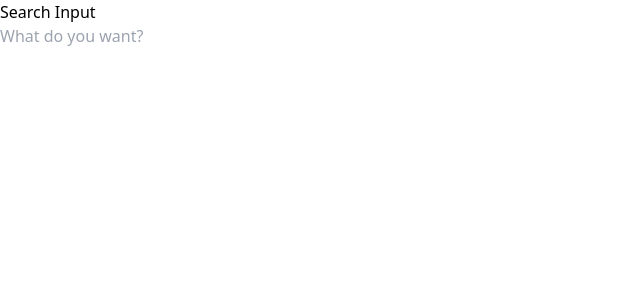
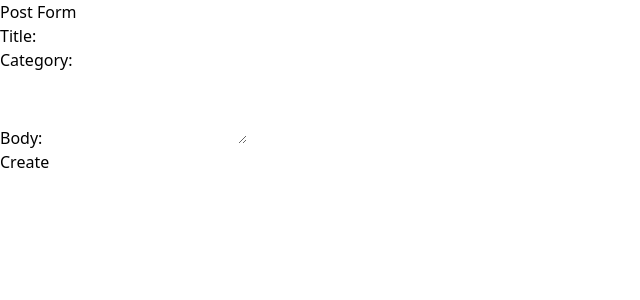
Before and after one commit to hamideslami72/react-vite-app, a React (Vite) app: page / in a window 1280 px wide. Shown: the top 300 px of the page, without its empty margins (0-640 px from the left). Built offline with nearby package versions, Linux system fonts and the light colour scheme.

Commit message:
show message Created

```diff
--- a/package.json
+++ b/package.json
@@ -10,6 +10,7 @@
     "preview": "vite preview"
   },
   "dependencies": {
+    "@heroicons/react": "^2.1.1",
     "bootstrap": "^5.3.3",
     "react": "^18.2.0",
     "react-bootstrap": "^2.10.1",
--- a/src/components/home/Main.jsx
+++ b/src/components/home/Main.jsx
@@ -4,6 +4,7 @@ import SearchInput from "./SearchInput";
 import StopWatch from "./StopWatch";
 import Video from "./Video";
 import StatusUser from "./StatusUser";
+import PostForm from "./PostForm";
 
 
 export default function Main(){
@@ -27,7 +28,8 @@ export default function Main(){
                 {/* <StopWatch /> */}
                 {/* <Video /> */}
                 {/* <StatusUser /> */}
-                <SearchInput />
+                {/* <SearchInput /> */}
+                <PostForm />
                 { todoSetting.map((item) => (item.isActive ? <TodoApp key={item.id} todoSetting={item}/> : '' )) }
             </div>
         </>
--- /dev/null
+++ b/src/components/home/PostForm.jsx
@@ -0,0 +1,95 @@
+import { useState } from "react"
+import useFormInput from "../hook/useFormInput"
+import Alert from "../shared/Alert"
+
+
+export default function PostForm(){
+
+    const titleFormProps = useFormInput('')
+    const categoryFormProps = useFormInput('')
+    const bodyFormProps = useFormInput('')
+
+    const [showMessageSucces, setShowMessageSucces] = useState(false)
+
+    const onSubmitFormHandler = async(event) => {
+        event.preventDefault();
+        let data = {
+            title: titleFormProps?.value,
+            category: categoryFormProps?.value,
+            body: bodyFormProps?.value
+        }
+
+        let res = await fetch('https://65f2e496105614e6549f327c.mockapi.io/articl',{
+            method: 'POST',
+            headers: {'content-type':'application/json'},
+            body: JSON.stringify(data)
+        }).then(res => {
+            if (res.ok) {
+                // return res.json();
+
+                titleFormProps?.resetValue(),
+                categoryFormProps?.resetValue(),
+                bodyFormProps?.resetValue()
+
+                setShowMessageSucces(true)
+                setTimeout(() => {
+                    setShowMessageSucces(false)
+                }, 3000);
+            }
+            // handle error
+            console.log(res)
+          }).then(task => {
+            // do something with the new task
+          }).catch(error => {
+            // handle error
+          })
+    }
+
+    return (
+        <div className="flex items-center justify-center h-screen">
+            <div className="w-full mx-auto shadow lg:w-1/3  bg-white divide-y">
+                <div className="flex items-center px-4 py-4">
+                    <h1 className="mr-6 text-4xl font-bold text-purple-600">Post Form</h1>
+                </div>
+                <div className="px-4 py-6">
+                    {showMessageSucces && <Alert message=" Successfully Created "/>}
+                    <form onSubmit={onSubmitFormHandler} className="grid gap-4">
+                        <div className=" items-center">
+                            <label htmlFor="title" className="mr-2 text-xl"> Title: </label>
+                            <input
+                                type="text"
+                                id="title"
+                                className="w-full py-2 px-4 border border-slate-300"
+                                {...titleFormProps}
+                            />
+                        </div>
+                        <div className=" items-center">
+                            <label htmlFor="title" className="mr-2 text-xl"> Category: </label>
+                            <input
+                                type="text"
+                                id="title"
+                                className="w-full py-2 px-4 border border-slate-300"
+                                {...categoryFormProps}
+                            />
+                        </div>
+                        <div className="items-center">
+                            <label htmlFor="title" className="mr-2 text-xl"> Body: </label>
+                            <textarea
+                                name=""
+                                id=""
+                                rows="3"
+                                className="w-full py-2 px-4 border border-slate-300"
+                                {...bodyFormProps}
+                            >
+
+                                </textarea>
+                        </div>
+                        <div className="items-center">
+                            <button type="submit" className="py-2 px-4 bg-green-300 rounded-lg w-32">Create</button>
+                        </div>
+                    </form>
+                </div>
+            </div>
+        </div>
+    )
+}
--- a/src/components/hook/useFormInput.jsx
+++ b/src/components/hook/useFormInput.jsx
@@ -9,8 +9,13 @@ export default function useFormInput(initialValue){
         setValue(event.target.value)
     }
 
+    const resetValue = () => {
+        setValue('')
+    }
+
     return {
         value,
+        resetValue,
         onChange: onchangeHandler
     }
 
--- /dev/null
+++ b/src/components/shared/Alert.jsx
@@ -0,0 +1,13 @@
+import { BeakerIcon, CheckCircleIcon, XMarkIcon } from '@heroicons/react/24/solid'
+
+export default function Alert({message}){
+
+    return(
+        <>
+            <div id="alert" className="flex gap-2 rounded-xl py-4 px-8 mb-8 mx-auto bg-green-100 transition duration-700 ease-in-out">
+                <div className="w-7 text-green-500"><CheckCircleIcon /></div>
+                <div className="">{message}</div>
+            </div>
+        </>
+    )
+}
```
Also changed, not shown: 1 other file (tests, documents, lock files or other folders).
